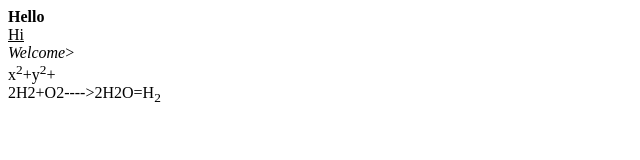
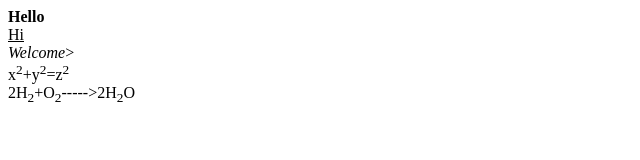
Before and after one commit to iamneo-production/cddfeaffeadaeccdffeecabfeedab, a website: page public/index.html in a window 1280 px wide. Shown: the full height of the page, 0-640 px from the left. Drawn offline with Linux system fonts and the light colour scheme.

Commit message:
Backup Commit

```diff
--- a/public/index.html
+++ b/public/index.html
@@ -1 +1 @@
-<html><body><b>Hello</b><br><u>Hi</u><br><i>Welcome</i>><br> x<sup>2</sup>+y<sup>2</sup>+<br>2H2+O2---->2H2O=H<sub>2</sub></body></html>
+<html><body><b>Hello</b><br><u>Hi</u><br><i>Welcome</i>><br> x<sup>2</sup>+y<sup>2</sup>=z<sup>2</sup><br>2H<sub>2</sub>+O<sub>2</sub>----->2H<sub>2</sub>O</body></html>
```
